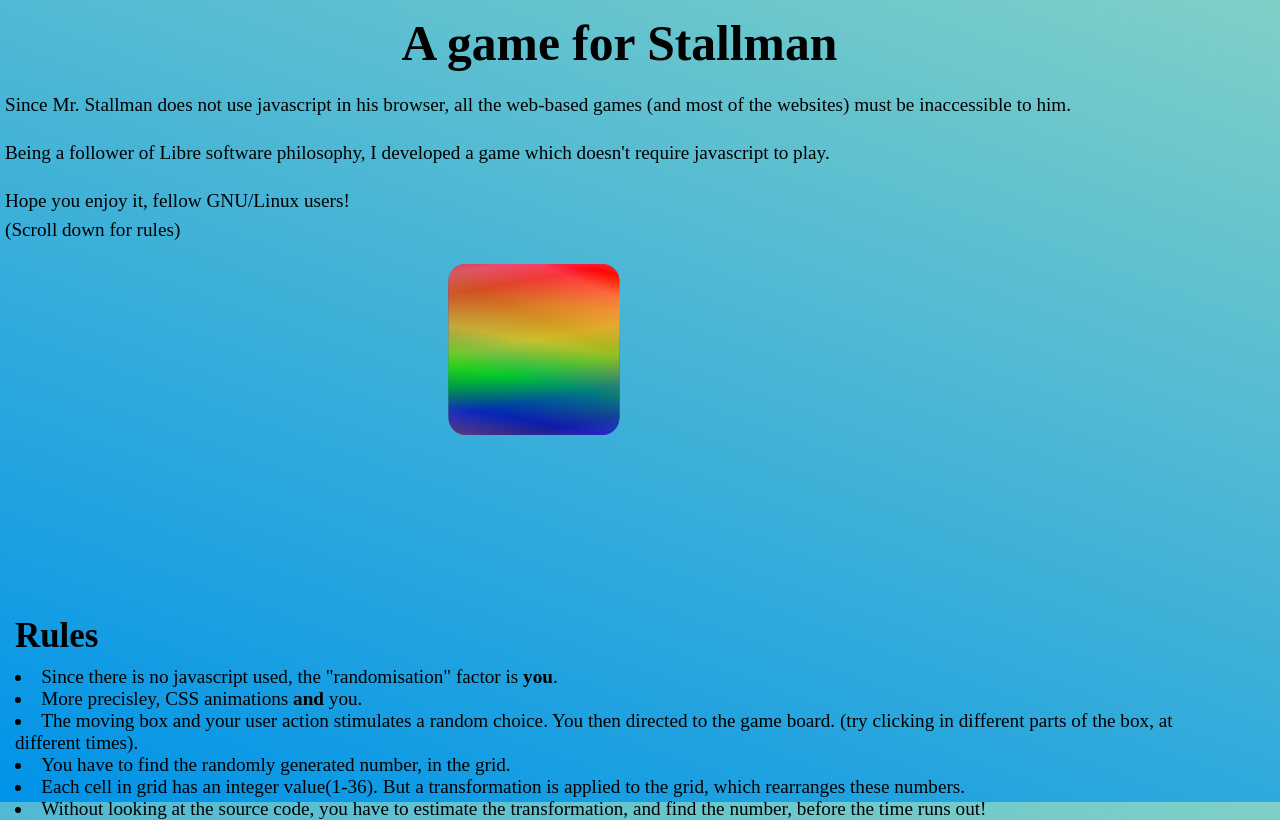
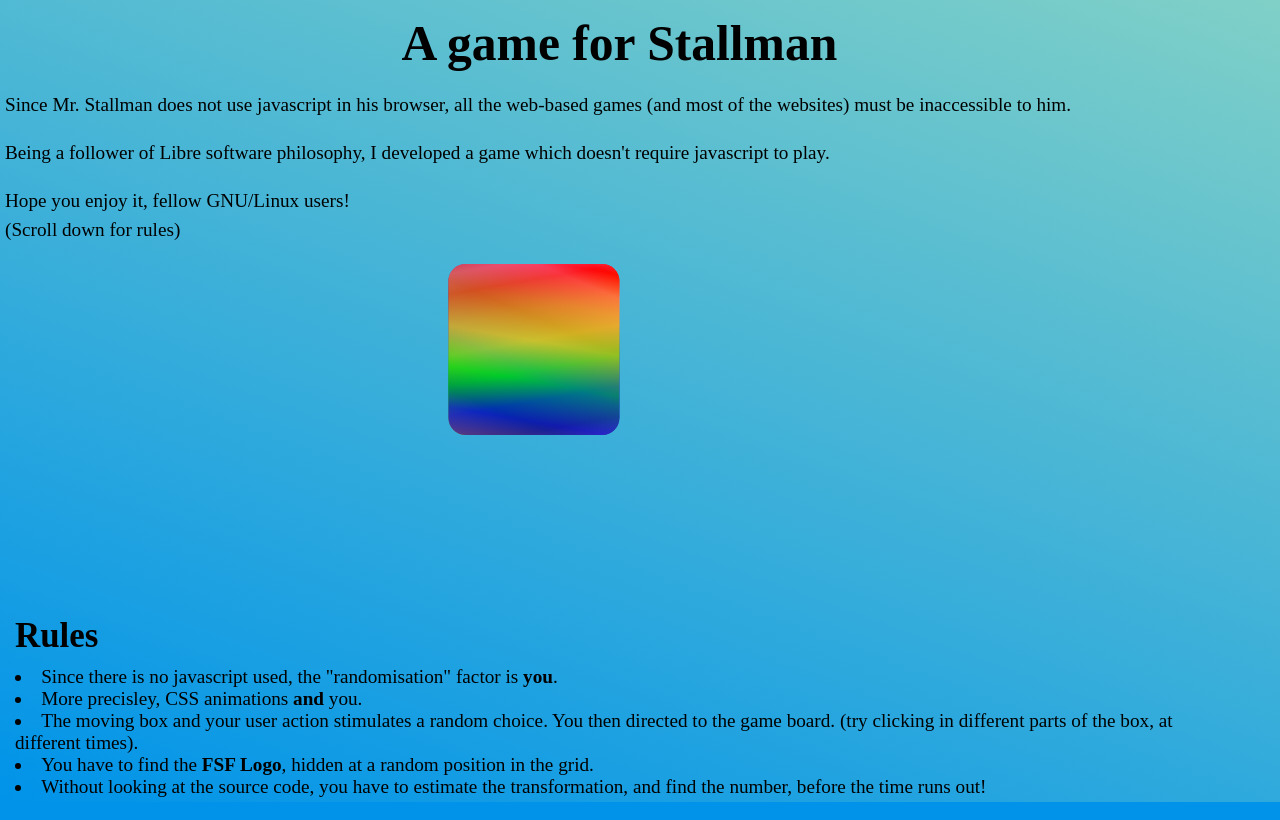
Before and after one commit to phoneticallySAARTHaK/game-for-stallman, a plain HTML site: page index.html in a window 1280 px wide. Drawn offline with Linux system fonts and the light colour scheme.

Commit message:
content fix

```diff
--- a/index.html
+++ b/index.html
@@ -30,10 +30,7 @@
                     The moving box and your user action stimulates a random choice. You then directed to the game board. (try clicking in different parts of the box, at different times).
                 </li>
                 <li>
-                    You have to find the <emphasis>randomly</emphasis> generated number, in the grid.
-                </li>
-                <li>
-                    Each cell in grid has an integer value(1-36). But a transformation is applied to the grid, which rearranges these numbers.
+                    You have to find the <strong>FSF Logo</strong>, hidden at a <emphasis>random</emphasis> position in the grid.
                 </li>
                 <li>
                     Without looking at the source code, you have to estimate the transformation, and find the number, before the time runs out!
```
